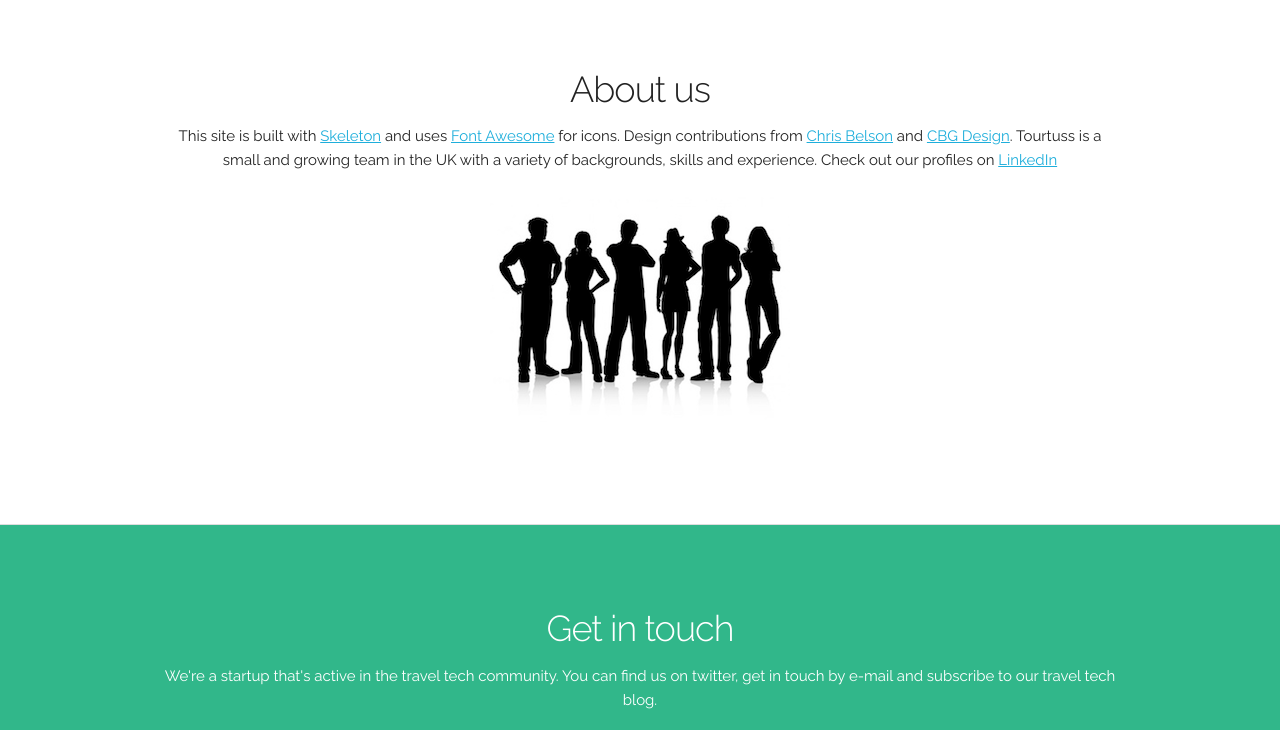
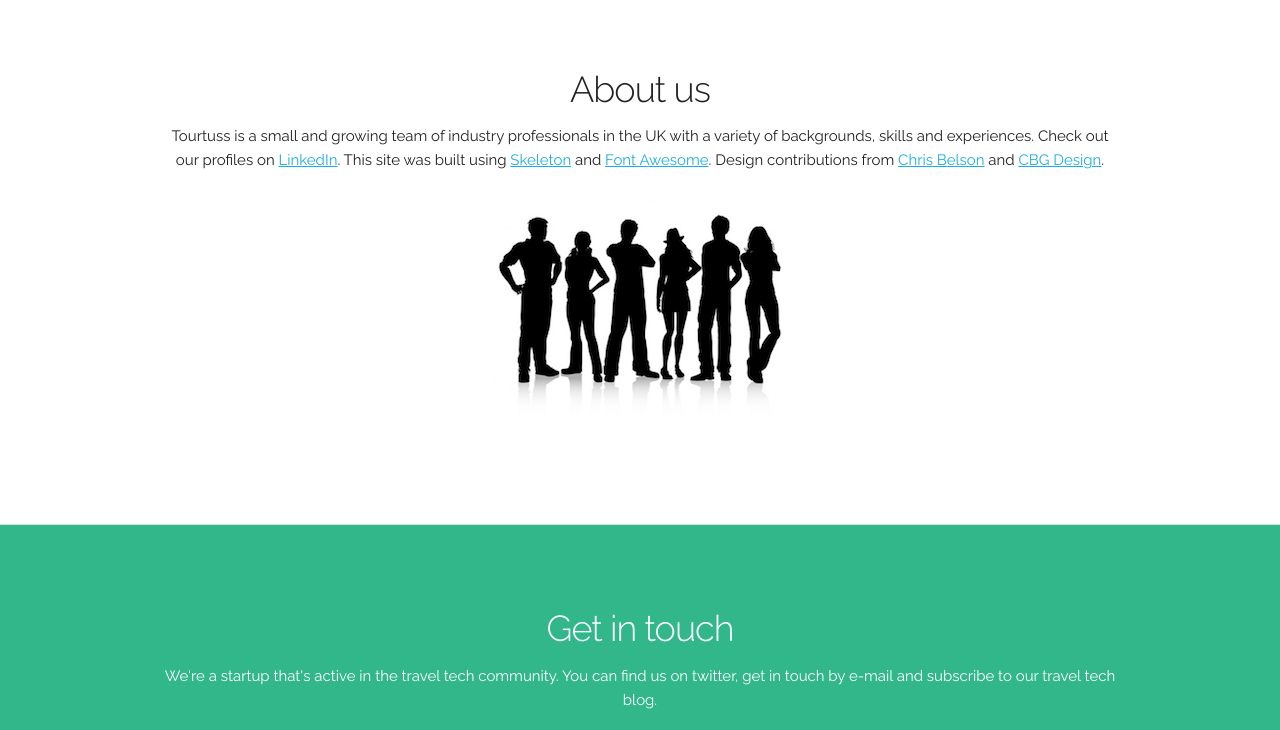
Before and after one commit to vtourtuss/corp, a plain HTML site: page index.html in a window 1280 px wide. Shown: the part 1000-1730 px from the top of the page. Drawn offline with Linux system fonts and the light colour scheme.

Commit message:
A bit of re-wording

```diff
--- a/index.html
+++ b/index.html
@@ -78,7 +78,10 @@
   <div class="section get-help">
       <div class="container">
         <h3 class="section-heading">About us</h3>
-        <p>This site is built with <a href="http://getskeleton.com/">Skeleton</a> and uses <a href="http://fontawesome.io/">Font Awesome</a> for icons.  Design contributions from <a href="http://www.chrisbelson.com/">Chris Belson</a> and <a href="http://charliebobgordon.com/">CBG Design</a>. Tourtuss is a small and growing team in the UK with a variety of backgrounds, skills and experience.  Check out our profiles on <a href="https://www.linkedin.com/company/11366261/">LinkedIn</a></p>
+        <p>
+          Tourtuss is a small and growing team of industry professionals in the UK with a variety of backgrounds, skills and experiences.  Check out our profiles on <a href="https://www.linkedin.com/company/11366261/">LinkedIn</a>.
+          This site was built using <a href="http://getskeleton.com/">Skeleton</a> and <a href="http://fontawesome.io/">Font Awesome</a>.  Design contributions from <a href="http://www.chrisbelson.com/">Chris Belson</a> and <a href="http://charliebobgordon.com/">CBG Design</a>.
+        </p>
         <p><img src="images/team.png" alt="Pav"></p>
       </div>
     </div>
```
